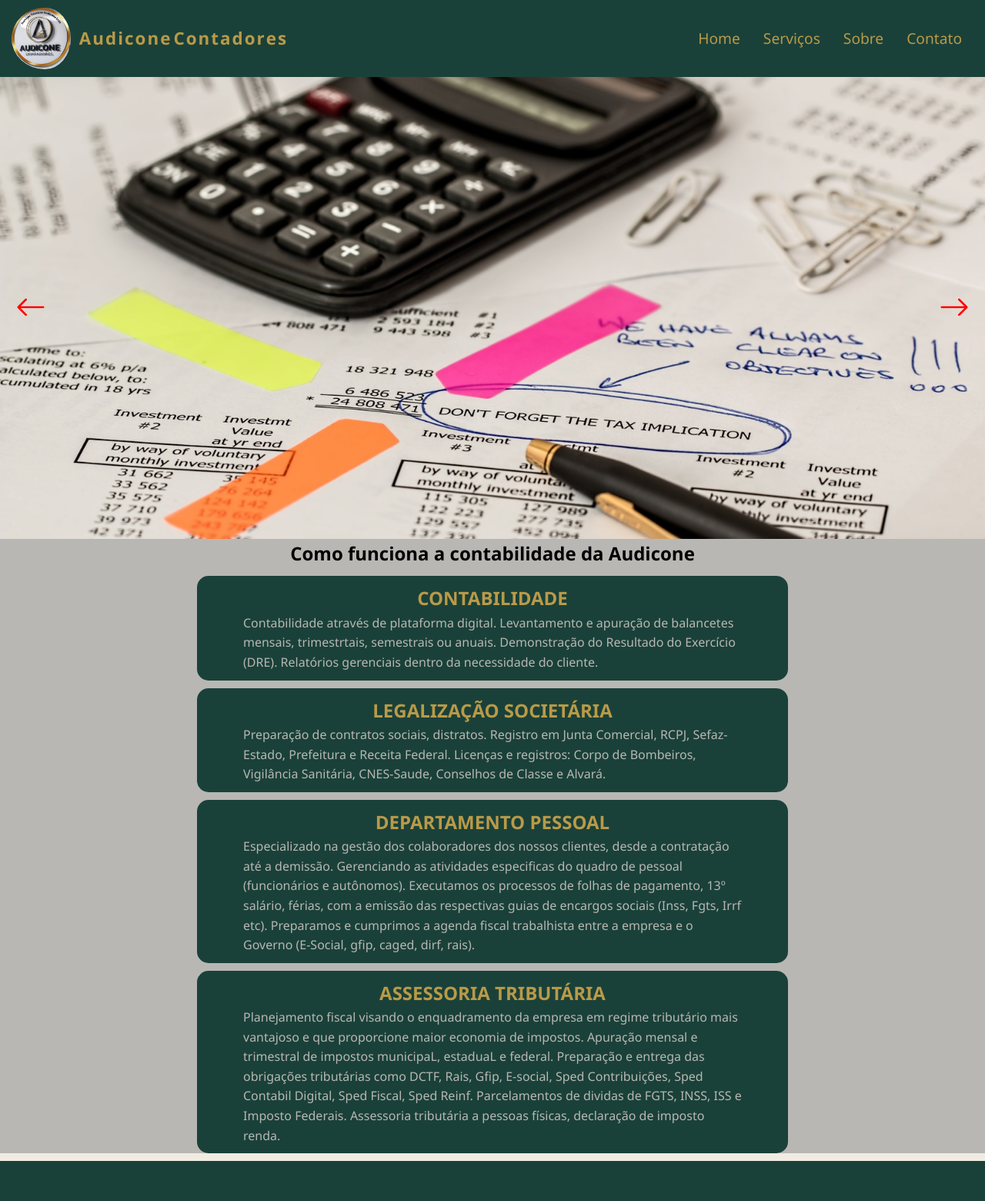
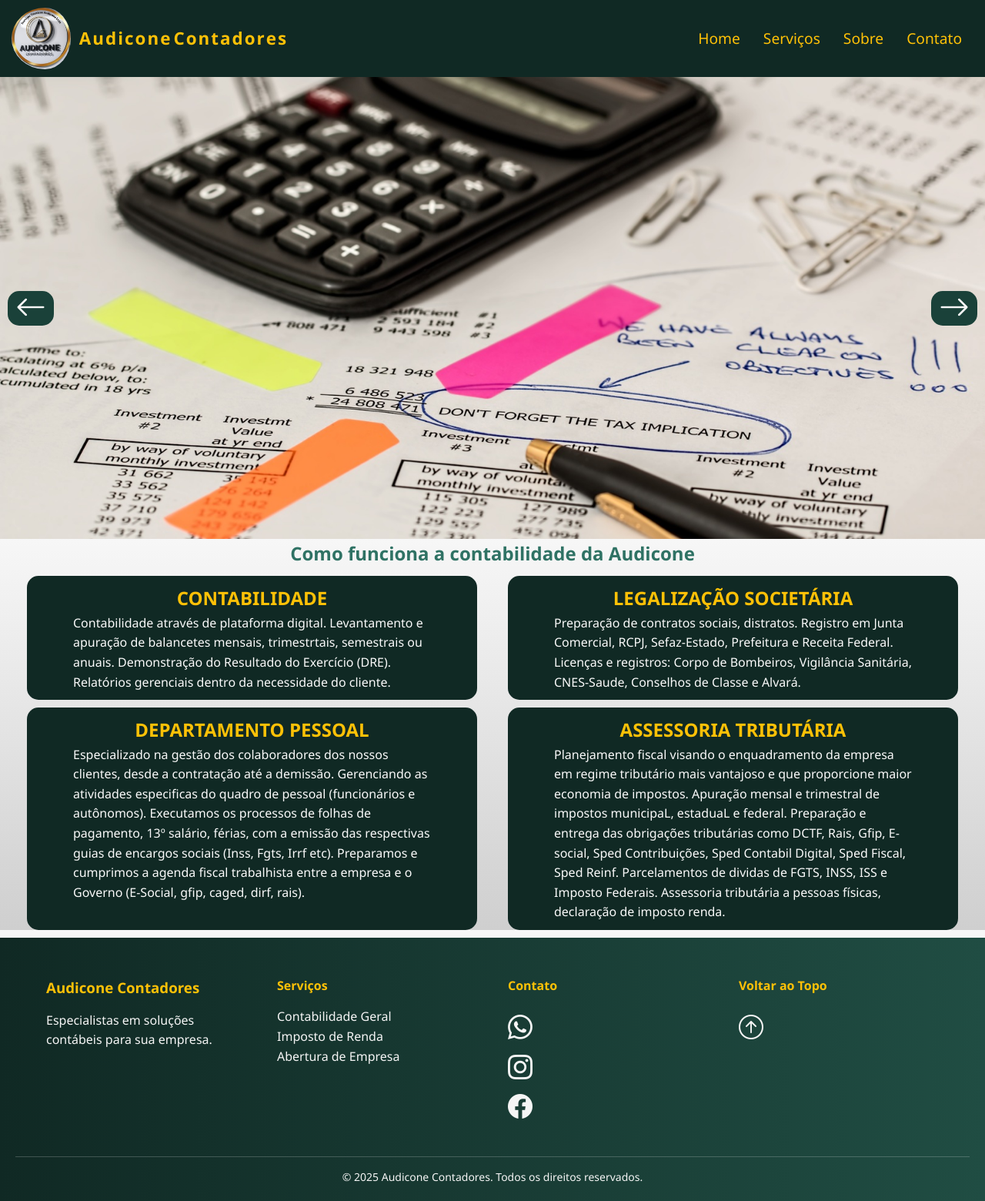
Before and after one commit to IsaqueLucas17121/Audicone, a PHP site: page / in a window 1280 px wide. Shown: the whole page at 77% size. Before the commit the page ends 1508 px from the top, so only its background shows below. Run offline with PHP 8.4, Linux system fonts and the light colour scheme; some libraries are stand-ins or nearby versions.

Commit message:
arrumando as cores 06/07

```diff
--- a/index.html
+++ b/index.html
@@ -67,6 +67,7 @@
     <section>
         <div class="box-back">
             <h1>Como funciona a contabilidade da Audicone</h1>
+            <div class="section-box">
                 <div class="box-cards" id="box-card1">
                     <h2>CONTABILIDADE</h2>
                     <article>
@@ -81,6 +82,8 @@
                         Licenças e registros: Corpo de Bombeiros, Vigilância Sanitária, CNES-Saude, Conselhos de Classe e Alvará.
                     </article>
                 </div>
+            </div>
+            <div class="section-box">
                 <div class="box-cards" id="box-card3">
                 <h2>DEPARTAMENTO PESSOAL</h2>
                 <article>
@@ -99,14 +102,50 @@
                         Assessoria tributária a pessoas físicas, declaração de imposto renda.
                     </article>
                 </div>
+            </div>
+
 
         </div>
 
     </section>
+    <section>
+        <div>
 
-    <footer>
+        </div>
+    </section>
+<footer class="footer">
+  <div class="footer-container">
+    <div class="footer-section">
+      <h3>Audicone Contadores</h3>
+      <p>Especialistas em soluções contábeis para sua empresa.</p>
+    </div>
 
+    <div class="footer-section">
+      <h4>Serviços</h4>
+      <ul>
+        <li><a href="#">Contabilidade Geral</a></li>
+        <li><a href="#">Imposto de Renda</a></li>
+        <li><a href="#">Abertura de Empresa</a></li>
+      </ul>
+    </div>
+
+    <div class="footer-section" id="contatos">
+      <h4>Contato</h4>
+      <p><i class="bi bi-whatsapp" id="whats"></i></p>
+      <p><i class="bi bi-instagram" id="insta"></i></p>
+      <p><i class="bi bi-facebook" id="face"></i></p>
+    </div>
+    <div class="footer-section" id="voltar">
+        <h4>Voltar ao Topo</h4>
+        <p><a href="#"><i class="bi bi-arrow-up-circle"></i></a></p>
+    </div>
+  </div>
+
+  <div class="footer-bottom">
+    <p>&copy; 2025 Audicone Contadores. Todos os direitos reservados.</p>
+  </div>
 </footer>
+
 
           <!-- VLibras Widget -->
   <div vw class="enabled">
--- a/src/style.css
+++ b/src/style.css
@@ -5,10 +5,13 @@
     text-decoration: none;
     list-style: none;
 }
-
+html{
+    scroll-behavior: smooth;
+}
 body{
     font-family: 'Segoe UI', Tahoma, Geneva, Verdana, sans-serif;
-    background-color: #f0ece3;
+    background-color: #F7F7F7;
+    color: 	#333333;
     display: grid;
     align-items: center;
     font-size: 1rem;
@@ -26,8 +29,8 @@
     font-size: 1.2rem;
     padding: 10px 15px;
     justify-content: space-between;
-    background-color: #1a4139;
-    color: #b99a49;
+    background-color: #102924;
+    color: #FFC107;
     align-items: center;
     transition: all 0.6s ease;
     top: 0;
@@ -42,6 +45,7 @@
     height: 80px;
     border-radius: 50%;
     cursor: pointer;
+    transition: all 0.6s ease;
 }
 .nav-img img{
     height: 100%;
@@ -54,7 +58,7 @@
     align-items: center;
 }
 .nav-img img:hover ~ #resultado,#resultado:hover{
-    color: #e2c311;
+    color: #fafafa;
 }
 
 .letra{
@@ -71,11 +75,11 @@
 
 .nav-menu a{
     text-decoration: none;
-    color: #b99a49;
+    color: #FFC107;
     padding: 0 15px;
 }
 .nav-menu a:hover{
-    color: #e2c311;
+    color: #af870e;
     box-shadow: 0px 0px 5px 1px;
     border-radius: 15px;
 }
@@ -95,23 +99,23 @@
 }
 .slide-button{
     position: absolute;
-    z-index: 999;
-    height: 100%;
+    z-index: 998;
+    border-radius: 15px;
     padding: 0 10px;
     transform: translate(-50% -50%);
     font-size: 40px;
-    background-color: transparent;
+    background-color: #1a4139;
     border: none;
-    color: red;
+    color: #F7F7F7;
     cursor: pointer;
     transition: all 0.6s ease;
 }
 #button1{
     left: 10px;
 }
-#button1:hover,#button2:hover{
-    background-color: #b8b7b3;
-    color: #0f221e;
+.slide-button:hover{
+    background-color: #F7F7F7;
+    color: #2F7264;
 }
 #button2{
     right: 10px;
@@ -130,15 +134,14 @@
 section{
     display: block;
 }
-
 .box-back{
     width: 100%;
-    background-color: #b8b7b3;
     padding: 10px auto;
+    background: linear-gradient(to top, #cfcfcf,#F7F7F7);
 }
 .box-back h1{
     margin-bottom: 10px;
-    color: black;
+    color: #2F7264;
     display: grid;
     justify-content: center;
     align-items: center;
@@ -148,7 +151,8 @@
     width: 60%;
     padding: 10px 60px;
     margin-bottom: 10px;
-    background-color: #1a4139;
+    margin: 0 20px;
+    background-color: #102924;
     border-radius: 15px;
     cursor: pointer;
     transition: all 0.5s ease;
@@ -157,16 +161,90 @@
     display: grid;
     justify-content: center;
     align-items: center;
-    color: #b99a49;
+    color: #FFC107;
 }
 .box-cards article{
-    color: #b8b7b3;
+    color: #fafafa;
 }
-
 .box-cards:hover {
     scale: 1.05;
 }
+.section-box{
+    display: flex;
+    margin: 10px 15px;
+    justify-content: space-around;
+}
 
+.footer {
+  background: linear-gradient(to right, #102924, #204d43);
+  color: #f5f5f5;
+  padding: 40px 20px 20px;
+  font-family: 'Segoe UI', sans-serif;
+}
+
+.footer-container {
+  display: flex;
+  flex-wrap: wrap;
+  justify-content: space-between;
+  max-width: 1200px;
+  margin: auto;
+}
+
+.footer-section {
+  flex: 1 1 250px;
+  margin: 10px 20px;
+}
+
+.footer-section h3, .footer-section h4 {
+  color: #FFC107;
+  margin-bottom: 15px;
+}
+
+.footer-section ul {
+  list-style: none;
+  padding: 0;
+}
+
+.footer-section a {
+  text-decoration: none;
+  color: #f5f5f5;
+}
+
+.footer-section a:hover {
+  text-decoration: underline;
+}
+#contatos p, #voltar p{
+    font-size: 32px;
+    cursor: pointer;
+}
+#whats:hover{
+  background: linear-gradient(to left, #4FCE5D,#fafafa);
+  background-size: 300% 300%;
+  -webkit-background-clip: text;
+  -webkit-text-fill-color: transparent;
+  animation: gradiente-animado 1s forwards;
+}
+#insta:hover{
+  background: linear-gradient(to left, #bc2a8d, #fccc63, #fbad50);
+  background-size: 200% 200%;
+  -webkit-background-clip: text;
+  -webkit-text-fill-color: transparent;
+  animation: gradiente-animado 1s forwards;
+}
+#face:hover{
+  background: linear-gradient(to left, #3b5998, #fafafa);
+  background-size: 300% 300%;
+  -webkit-background-clip: text;
+  -webkit-text-fill-color: transparent;
+  animation: gradiente-animado 1s forwards;
+}
+.footer-bottom {
+  text-align: center;
+  margin-top: 30px;
+  border-top: 1px solid rgba(255, 255, 255, 0.2);
+  padding-top: 15px;
+  font-size: 14px;
+}
 
 @keyframes letras{
     from {
@@ -178,3 +256,11 @@
     transform: translateY(0);
   }
 }
+@keyframes gradiente-animado {
+  0% {
+    background-position: 0% 50%;
+  }
+  100% {
+    background-position: 100% 50%;
+  }
+}
```
Lines whose indentation alone changed are shown as unchanged.
